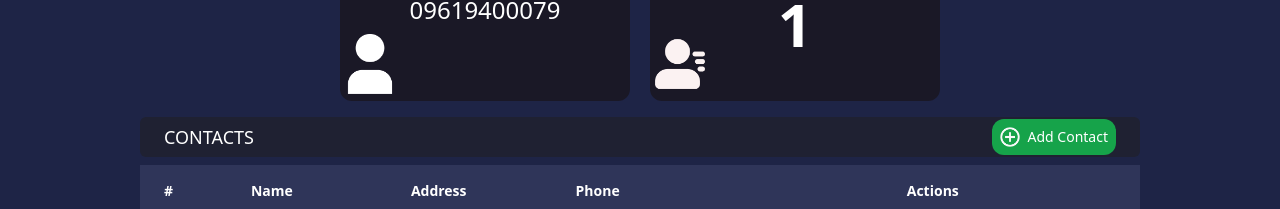
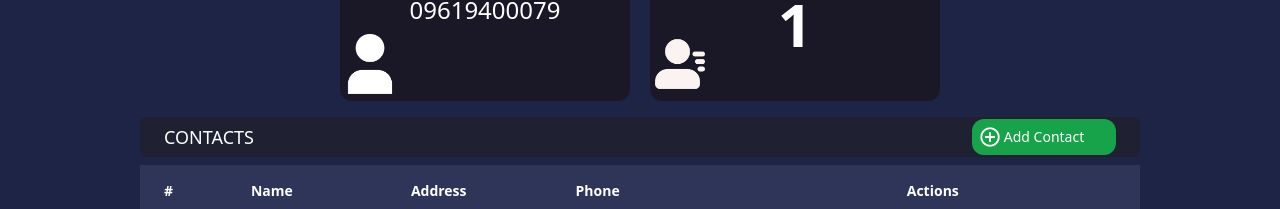
Before and after one commit to jraay12/SmartStick, a React (Create React App) app in the folder my-project/: page /User in a window 1280 px wide. Shown: the part 126-335 px from the top of the page. Built offline with nearby package versions, Linux system fonts and the light colour scheme.

Commit message:
fix minor in add contact button

```diff
--- a/my-project/src/components/Table.js
+++ b/my-project/src/components/Table.js
@@ -16,9 +16,9 @@ const Table = (props) => {
       <div className="flex items-center px-6 h-10 bg-tableColor  rounded-md w-[1000px] text-white text-lg">
         {props.label}
         <div className="flex w-full justify-end ">
-          <div className="flex items-center bg-green-600 rounded-xl">
-            <img src={Add} className="object-contain h-[20px] w-[20px] ml-2" />
-            <button className="select-none w-full h-full  text-sm p-2 " onClick={() => navigate("/User/Register")}>
+          <div className="flex items-center bg-green-600 rounded-xl w-36 ">
+            <img src={Add} className="absolute object-contain h-[20px] w-[20px] mx-2 z-0" />
+            <button className="select-none w-full h-full  text-sm p-2 z-10" onClick={() => navigate("/User/Register")}>
               Add Contact
             </button>
           </div>
```
